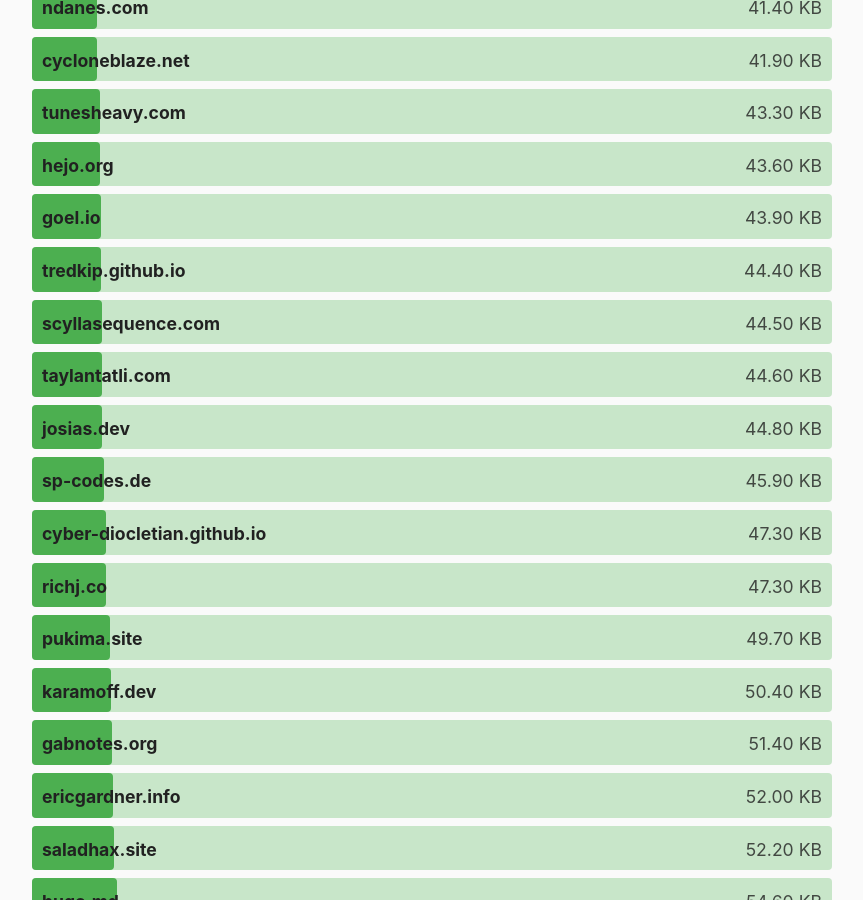
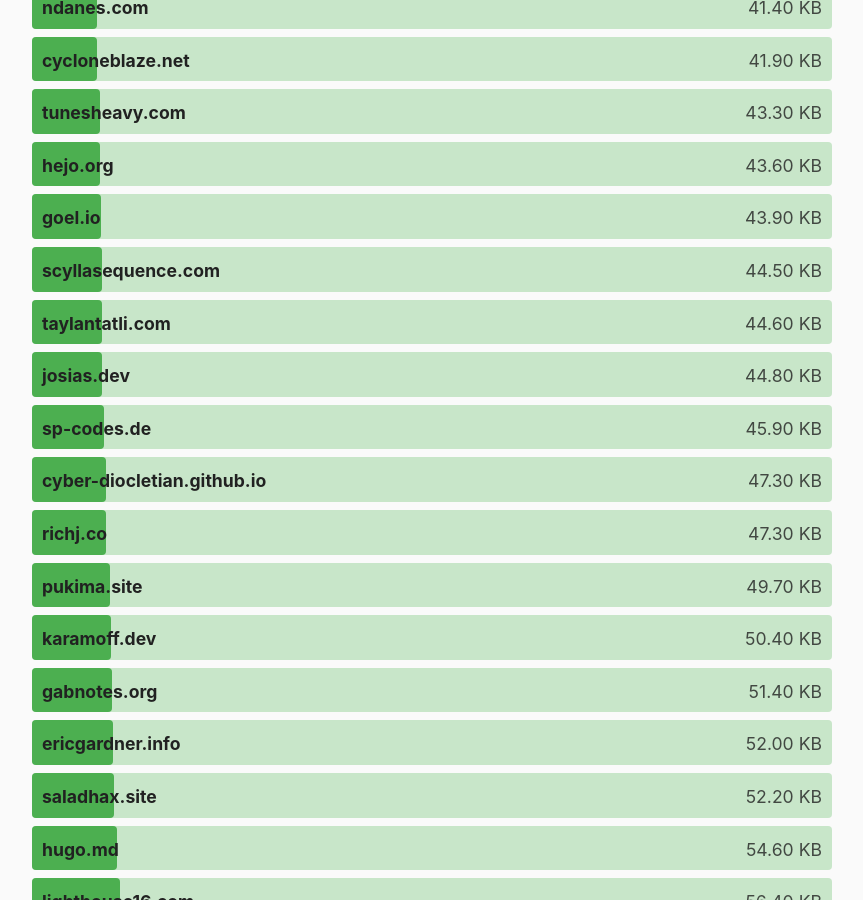
Before and after one commit to kevquirk/512kb.club, a Jekyll site: the page built from index.md, in a window 1280 px wide and 900 px high, scrolled down 7509 px. Shown: the whole window, without its empty margins (208-1071 px from the left). Built offline with Jekyll 4.4.1, drawn with Linux system fonts in a browser that asks for light colours.

Commit message:
remove tredkip.github.io as its no longer valid #417
user deleted github account and domain uses github pages

```diff
--- a/_data/sites.yml
+++ b/_data/sites.yml
@@ -1288,11 +1288,6 @@
   size: 34.7
   last_checked: 2021-05-23
 
-- domain: tredkip.github.io
-  url: https://tredkip.github.io/
-  size: 44.4
-  last_checked: N/A
-
 - domain: tryhexadecimal.com
   url: https://tryhexadecimal.com/
   size: 58.7
```
